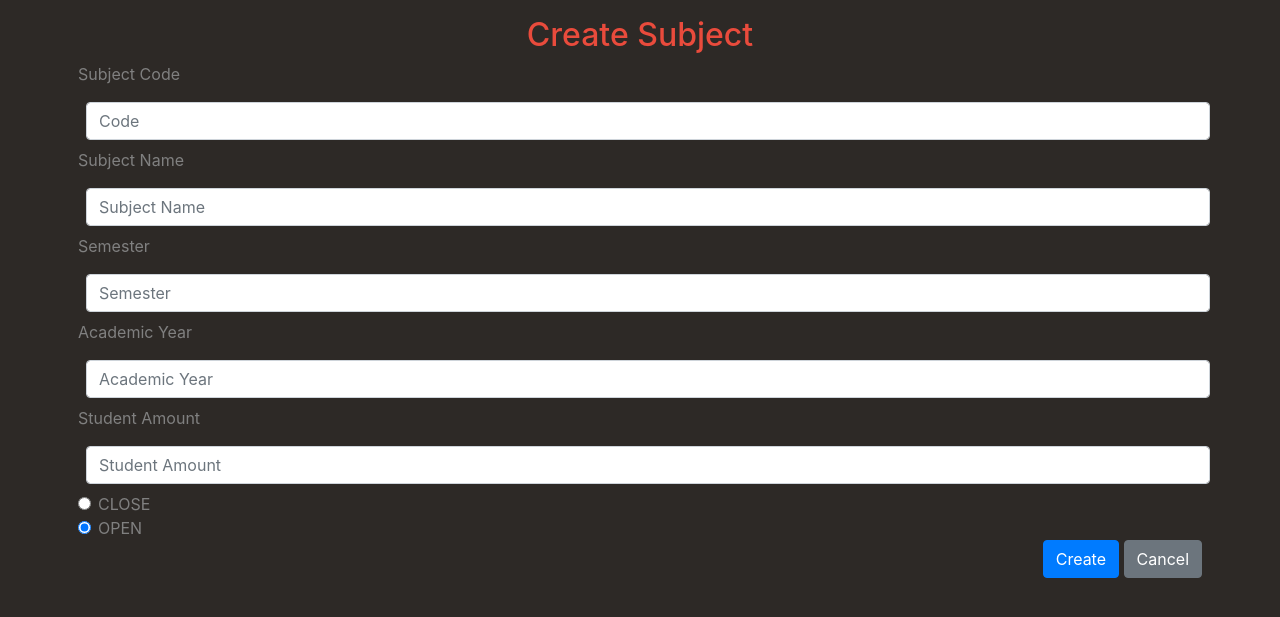
After one commit to 6310682734/cn331-as2, a Django app: page /bookingsubject/create in a window 1280 px wide. The commit adds this page. Shown: the top 617 px of the page. Run offline with Django 4.2, Linux system fonts and the light colour scheme.

Commit message:
update create subject

```diff
--- /dev/null
+++ b/bookingsubject/static/users/style.css
@@ -0,0 +1,18 @@
+body {
+    background-color: #2D2926FF;
+    color: #456990;
+}
+/*
+.sub-bg {
+    background-color: #028090;
+} */
+
+.head-text {
+    color: #E94B3CFF
+}
+.text {
+    color: darkgray
+}
+.sub-text {
+    color: gray
+}
--- /dev/null
+++ b/bookingsubject/templates/bookingsubject/create_subject.html
@@ -0,0 +1,103 @@
+{% extends 'bookingsubject/layout.html' %} {% block body %}
+<div>
+  <h2 class="head-text text-center">Create Subject</h2>
+  <form action="{% url 'create_subject' %}" method="POST">
+    {% csrf_token %}
+    <label for="code" class="sub-text form-label text-left">Subject Code</label>
+    <input
+      class="form-control m-2"
+      type="text"
+      id="code"
+      name="code"
+      placeholder="Code"
+      max="5"
+    />
+
+    <label for="subject_name" class="sub-text form-label text-left"
+      >Subject Name</label
+    >
+    <input
+      class="form-control m-2"
+      type="text"
+      id="subject_name"
+      name="subject_name"
+      placeholder="Subject Name"
+    />
+
+    <label for="semester" class="sub-text form-label text-left">Semester</label>
+    <input
+      class="form-control m-2"
+      type="number"
+      min="1"
+      max="3"
+      step="1"
+      id="semester"
+      name="semester"
+      placeholder="Semester"
+    />
+
+    <label for="academic_year" class="sub-text form-label text-left"
+      >Academic Year</label
+    >
+    <input
+      class="form-control m-2"
+      type="number"
+      id="academic_year"
+      name="academic_year"
+      step="1"
+      min="2000"
+      max="2100"
+      placeholder="Academic Year"
+    />
+
+    <label for="amount" class="sub-text form-label text-left"
+      >Student Amount</label
+    >
+    <input
+      class="form-control m-2"
+      type="number"
+      id="amount"
+      name="amount"
+      min="1"
+      max="1000"
+      placeholder="Student Amount"
+    />
+
+    <div class="form-check mt-2">
+      <input
+        class="form-check-input"
+        type="radio"
+        name="status"
+        id="status_false"
+        value="0"
+      />
+      <label class="sub-text form-check-label" for="status_false">
+        CLOSE
+      </label>
+    </div>
+    <div class="form-check">
+      <input
+        class="form-check-input"
+        type="radio"
+        name="status"
+        id="status_true"
+        value="1"
+        checked
+      />
+      <label class="sub-text form-check-label" for="status_true"> OPEN </label>
+    </div>
+    {% if message %}
+    <div class="alert alert-danger text-center">{{ message}}</div>
+    {% endif %}
+    <div class="flex float-right">
+      <button type="submit" class="btn btn-primary">Create</button>
+      <a
+        type="button"
+        class="btn btn-secondary"
+        href="{% url 'booking_index' %}"
+        >Cancel</a
+      >
+    </div>
+  </form>
+</div>
+{% endblock %}
--- a/bookingsubject/templates/bookingsubject/layout.html
+++ b/bookingsubject/templates/bookingsubject/layout.html
@@ -1,16 +1,18 @@
 <!DOCTYPE html>
 <html lang="en">
+  <head>
+    <title>Users</title>
+    {% load static %}
+    <link
+      rel="stylesheet"
+      href="https://cdn.jsdelivr.net/npm/bootstrap@4.3.1/dist/css/bootstrap.min.css"
+      integrity="sha384-ggOyR0iXCbMQv3Xipma34MD+dH/1fQ784/j6cY/iJTQUOhcWr7x9JvoRxT2MZw1T"
+      crossorigin="anonymous"
+    />
+    <link rel="stylesheet" href="{% static 'users/style.css' %}" />
+  </head>
 
-<head>
-  <title>Users</title>
-  <link rel="stylesheet" href="https://cdn.jsdelivr.net/npm/bootstrap@4.3.1/dist/css/bootstrap.min.css" integrity="sha384-ggOyR0iXCbMQv3Xipma34MD+dH/1fQ784/j6cY/iJTQUOhcWr7x9JvoRxT2MZw1T" crossorigin="anonymous">
-</head>
-
-<body>
-  <div class="container text-center p-2 mt-2">
-    {% block body %}
-    {% endblock %}
-  </div>
-</body>
-
+  <body>
+    <div class="container p-2 mt-2">{% block body %} {% endblock %}</div>
+  </body>
 </html>
--- a/bookingsubject/urls.py
+++ b/bookingsubject/urls.py
@@ -2,5 +2,9 @@ from django.urls import path
 from . import views
 
 urlpatterns = [
-    path('', views.index, name='index')
+    path('', views.index, name='booking_index'),
+    path('create', views.create_subject, name="create_subject"),
+    path("<int:subject_id>", views.index, name="subject_list"),
+    path("<int:subject_id>/book", views.book_subject, name="book_subject"),
+    path("<int:subject_id>/unbook", views.unbook_subject, name="unbook_subject")
 ]
--- a/bookingsubject/views.py
+++ b/bookingsubject/views.py
@@ -1,11 +1,54 @@
+from cgitb import small
 from django.shortcuts import render
 from .models import Subject
 
 
 # Create your views here.
-def index(req):
+def index(req, message=None):
     subjects = Subject.objects.all()
     print("Subjects : ", subjects)
     return render(req, "bookingsubject/index.html", {
-        "subjects": subjects
+        "subjects": subjects,
+        "message": message
     })
+
+
+def update_subject(req, subject_id):
+    pass
+
+
+def book_subject(req, subject_id):
+    pass
+
+
+def unbook_subject(req, subject_id):
+    pass
+
+
+def create_subject(req):
+    if (req.method == "POST"):
+        code = req.POST["code"]
+        subject_name = req.POST["subject_name"]
+        semester = req.POST["semester"]
+        academic_year = req.POST["academic_year"]
+        amount = req.POST["amount"]
+        status = req.POST["status"]
+        print(code, subject_name, semester, academic_year, amount, status)
+        try:
+            subjects = Subject.objects.get(code=code)
+            return render(req, "bookingsubject/create_subject.html", {"message": "Code duplicate"})
+        except:
+            pass
+        if (academic_year == ""):
+            return render(req, "bookingsubject/create_subject.html", {"message": "Invalid input"})
+        subject = Subject.objects.create(
+            code=code,
+            subject_name=subject_name,
+            semester=semester,
+            academic_year=academic_year,
+            amount=amount,
+            status=(True if status == "1" else False)
+        )
+        return index(req)
+    else:
+        return render(req, "bookingsubject/create_subject.html")
--- a/users/views.py
+++ b/users/views.py
@@ -38,7 +38,8 @@ def register_view(req):
             obj["status"] = False
             obj["message"] = "Enter your information"
         # Register Process
-        obj['message'] = "Register successfully"
+        if (obj["status"]):
+            obj['message'] = "Register successfully"
         user = User.objects.create_user(
             username=username, password=password, email=email, first_name=username)
     return render(req, "users/register.html", obj)
```
Also changed, not shown: bookingsubject/templates/bookingsubject/index.html (+69 -4 lines), users/static/users/style.css (added, +18 -0 lines), users/templates/users/index.html (+15 -9 lines), users/templates/users/layout.html (+10 -6 lines), users/templates/users/login.html (+16 -10 lines), users/templates/users/register.html (+36 -17 lines), db.sqlite3.
